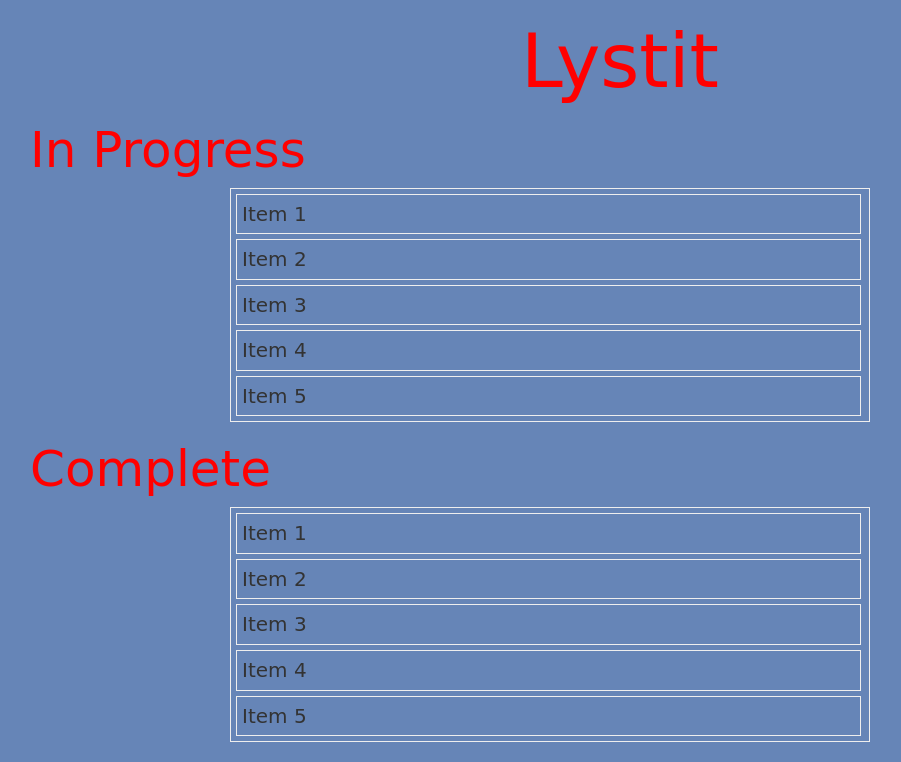
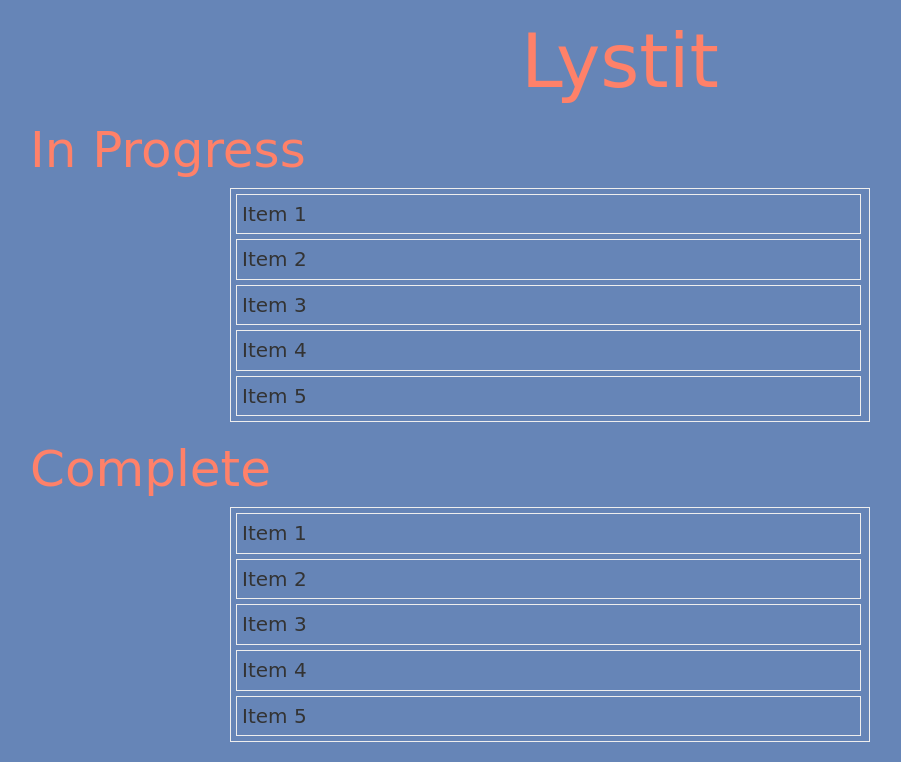
Before and after one commit to rwaquadr/Lystit, a plain HTML site: page lystit-frontend/index.html in a window 1280 px wide. Shown: the whole page, without its empty margins (20-921 px from the left). Drawn offline with nearby package versions, Linux system fonts and the light colour scheme; no server answers; a web font is replaced by a local one.

Commit message:
minor changes

```diff
--- a/lystit-frontend/style.css
+++ b/lystit-frontend/style.css
@@ -1,14 +1,14 @@
 @import url('https://fonts.googleapis.com/css?family=Just+Another+Hand');
 
 h1{
-	color:red;
+	color:#ff8169;
 	text-align: center;
 	font-family: 'Just Another Hand', cursive;
 	font-size: 75px;
 }
 
 h2{
-	color:red;
+	color:#ff8169;
 	padding-left: 50px;
 	font-family: 'Just Another Hand', cursive;
 	font-size: 50px;
```
